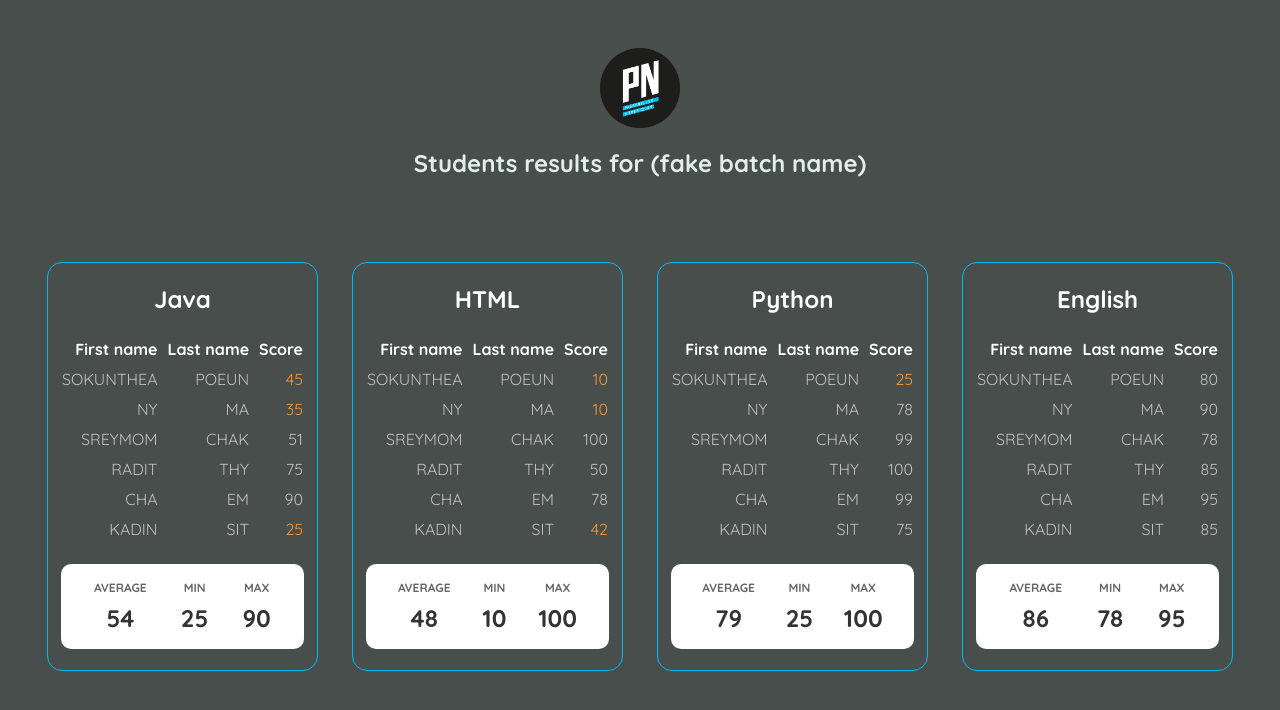
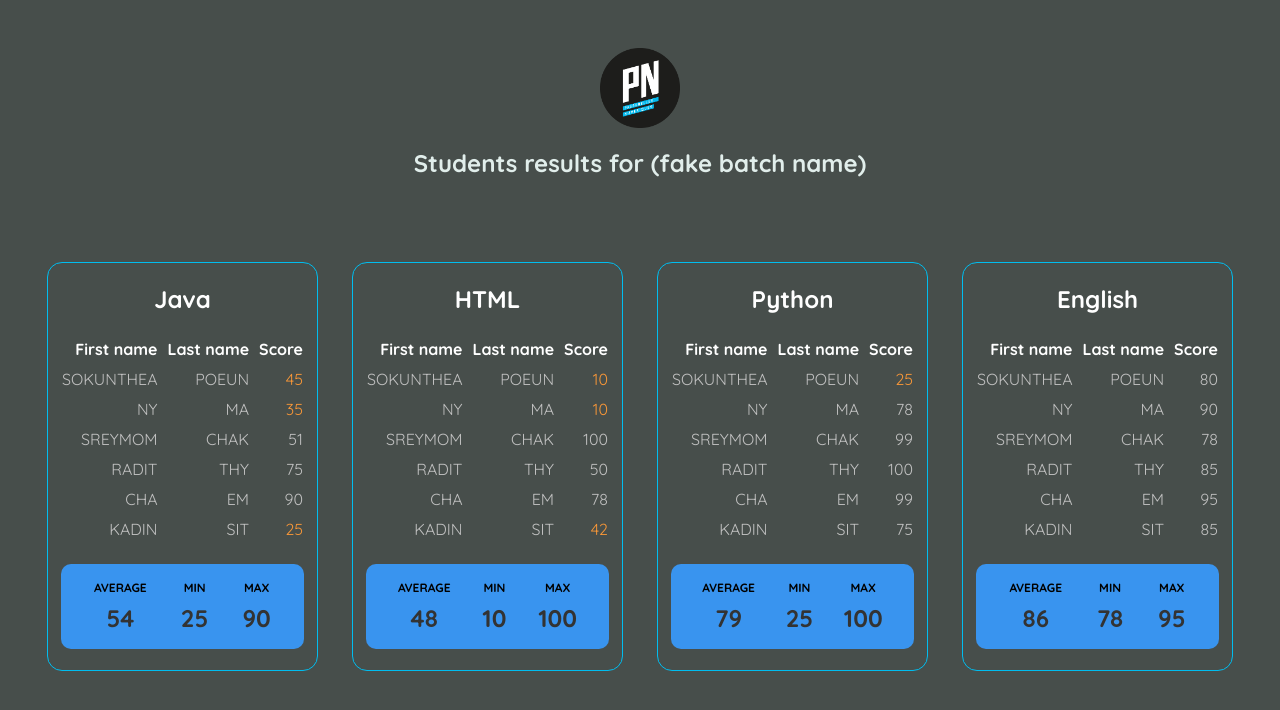
Before and after one commit to borared/Frontend-JSX-W6, a React (Vite) app: page / in a window 1280 px wide. Shown: the top 710 px of the page. Built offline with nearby package versions, Linux system fonts and the light colour scheme.

Commit message:
Finish all step

```diff
--- a/src/index.css
+++ b/src/index.css
@@ -115,7 +115,7 @@ body {
 .statistic {
   display: flex;
   justify-content: space-around;
-  background-color: var(--white-color);
+  background-color: rgb(57, 148, 239);
   border-radius: 10px;
   padding: 1rem;
   margin: 1rem 0.5rem;
@@ -130,7 +130,7 @@ body {
 
 .statistic .label {
   font-size: 0.75rem;
-  color: #666;
+  color: #000000;
   text-transform: uppercase;
   font-weight: 600;
 }
```
